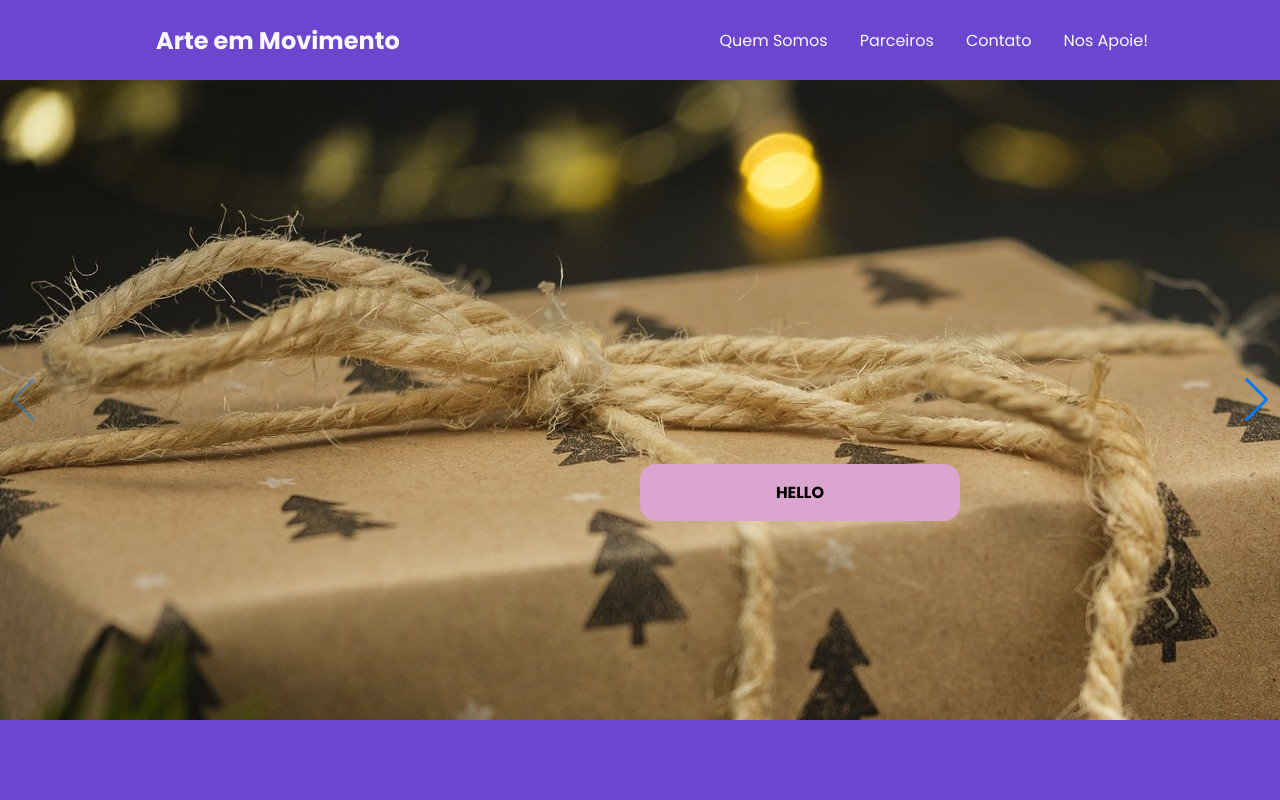
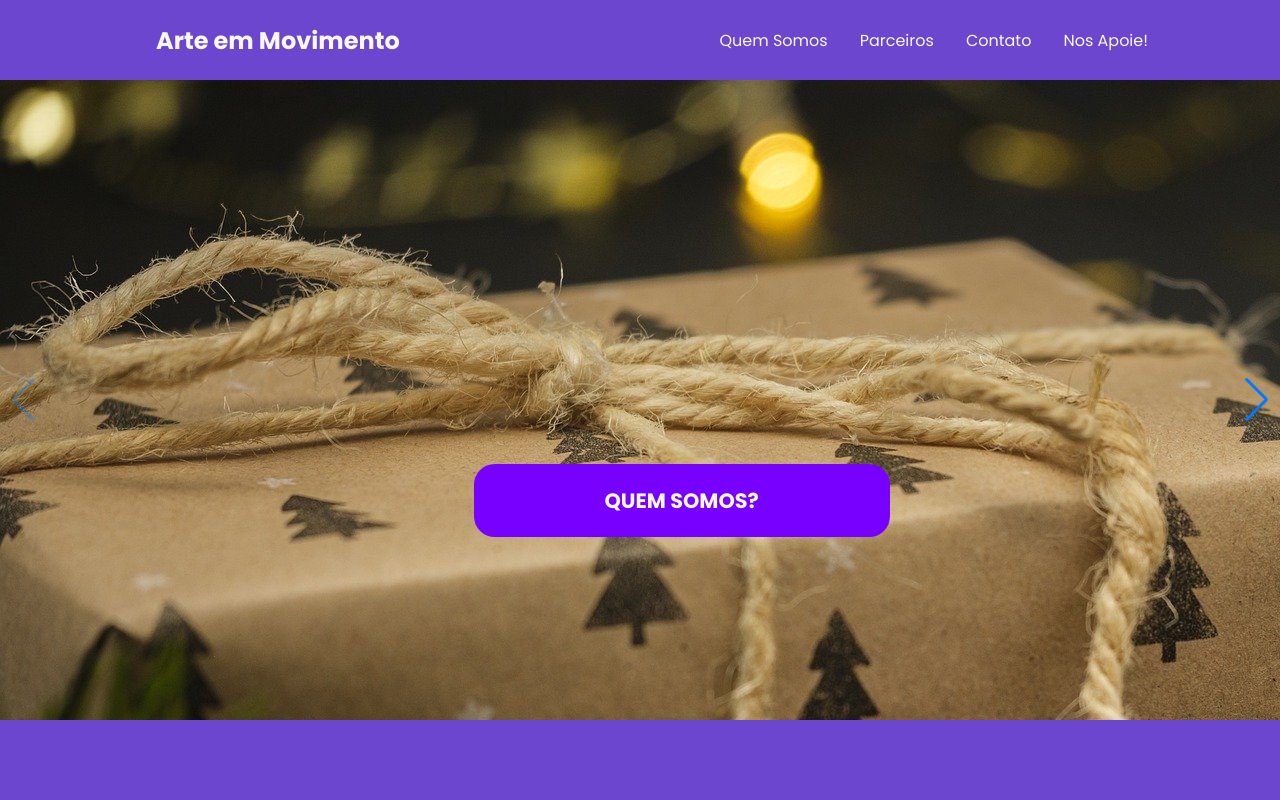
Before and after one commit to rianrr/arte-em-movimento, a React (Vite) app: page / in a window 1280 px wide. Shown: the top 800 px of the page. Built offline with nearby package versions, Linux system fonts and the light colour scheme; a web font is replaced by a local one.

Commit message:
todo: style home page and waveform

```diff
--- a/src/components/ImageSwiper.tsx
+++ b/src/components/ImageSwiper.tsx
@@ -1,5 +1,5 @@
 import { Navigation } from 'swiper'
-import { SwiperElement, SwiperSlider, Button } from '../styles/ImageSwiperStyle'
+import { SwiperElement, SwiperSlider, NavLink } from '../styles/ImageSwiperStyle'
 
 import 'swiper/css/bundle'
 
@@ -14,7 +14,7 @@ export function ImageSwiper() {
       >
         <SwiperSlider>
             <img src="/images/christmas.jpg" />
-            <Button>HELLO</Button>
+            <NavLink to="/quem-somos">QUEM SOMOS?</NavLink>
         </SwiperSlider>
         <SwiperSlider>
             <img src="/images/forest.jpg" />
--- a/src/pages/Home.tsx
+++ b/src/pages/Home.tsx
@@ -1,11 +1,13 @@
-import { ImageSwiper } from "../components/ImageSwiper"
-import Navbar from "../components/Navbar"
+import { ImageSwiper } from '../components/ImageSwiper'
+import Navbar from '../components/Navbar'
+import Wave from '/images/wave.svg'
 
 export function Home() {
     return (
         <>
             <Navbar />
             <ImageSwiper />
+            <img src={Wave} />
         </>
     )
 }
--- a/src/styles/ImageSwiperStyle.tsx
+++ b/src/styles/ImageSwiperStyle.tsx
@@ -1,5 +1,6 @@
 import styled from 'styled-components'
 import { Swiper, SwiperSlide } from 'swiper/react'
+import { NavLink as Link } from 'react-router-dom'
 
 export const SwiperElement = styled(Swiper)`
   display: flex;
@@ -11,18 +12,26 @@ export const SwiperSlider = styled(SwiperSlide)`
   position: relative;
 `
 
-export const Button = styled.button`
+export const NavLink = styled(Link)`
   position: absolute;
   text-align: center;
   justify-content: center;
   width: 20em;
   top: 30%;
-  left: 50%;
   cursor: pointer;
   padding: 1em;
   border-radius: 1em;
   border: 0;
   font-weight: 700;
-  font-size: 1em;
-  background-color: #daa5ce;
+  font-size: 1.3em;
+  background-color: #7800ff;
+  color: #f8f8f8;
+  left: 0;
+  margin-left: 37%;
+  text-decoration: none;
+
+  &:hover {
+    background-color: #6c46ce;
+    transition: all .3s ease;
+  }
 `
--- a/src/styles/globalStyle.tsx
+++ b/src/styles/globalStyle.tsx
@@ -1,4 +1,4 @@
-import { createGlobalStyle } from "styled-components";
+import { createGlobalStyle } from 'styled-components';
 
 /*
 Fonts: Poppins and Playfair Display
```
Also changed, not shown: public/images/wave.svg (added).
